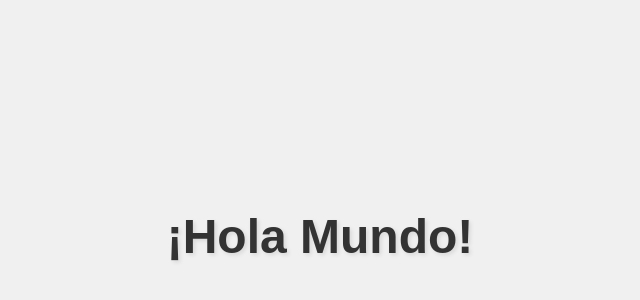
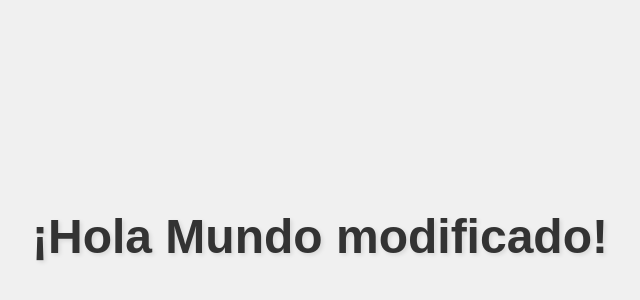
Before and after one commit to tavo1804/diplomadoAWS, a plain HTML site: page contenedores/primer ejemplo/index.html in a window 1280 px wide. Shown: the part 164-464 px from the top of the page, without its empty margins (320-960 px from the left). Drawn offline with Linux system fonts and the light colour scheme.

Commit message:
otros cambios

```diff
--- a/contenedores/primer ejemplo/index.html
+++ b/contenedores/primer ejemplo/index.html
@@ -22,6 +22,6 @@
     </style>
 </head>
 <body>
-    <h1>¡Hola Mundo!</h1>
+    <h1>¡Hola Mundo modificado!</h1>
 </body>
 </html>
```
Also changed, not shown: 4 other files.
